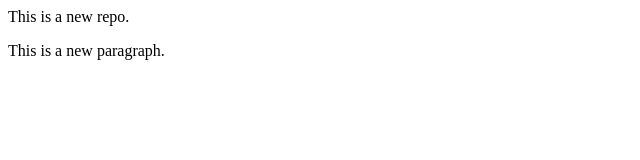
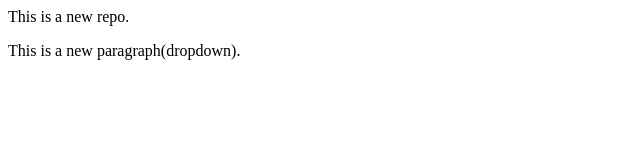
Before and after one commit to bibek-spk/LocalRepo, a plain HTML site: page index.html in a window 1280 px wide. Shown: the full height of the page, 0-640 px from the left. Drawn offline with Linux system fonts and the light colour scheme.

```diff
--- a/index.html
+++ b/index.html
@@ -1,2 +1,2 @@
 <p> This is a new repo.</p>
-<p> This is a new paragraph.</p>
+<p> This is a new paragraph(dropdown).</p>
```
